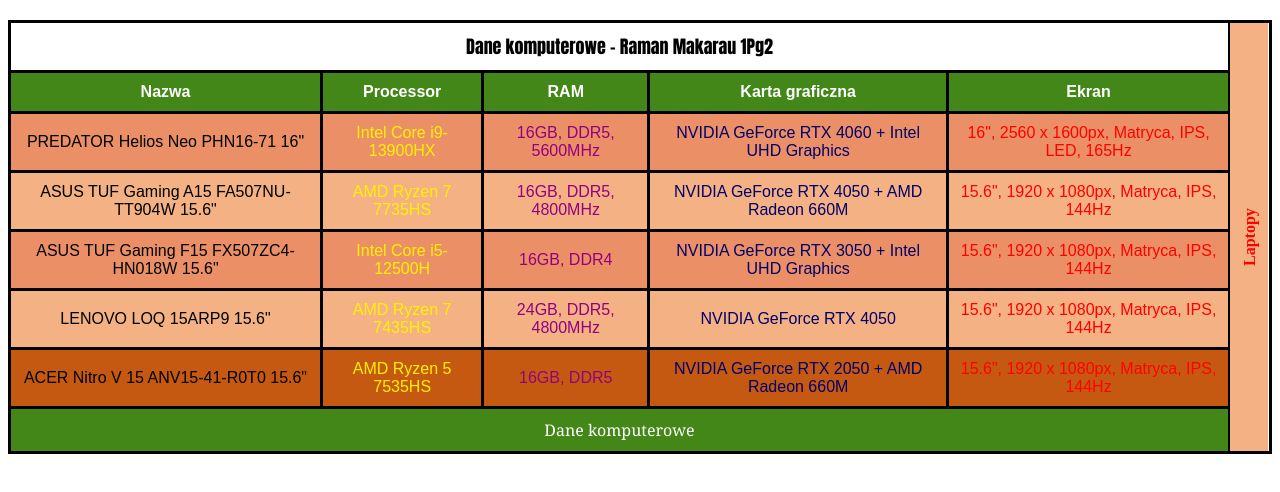
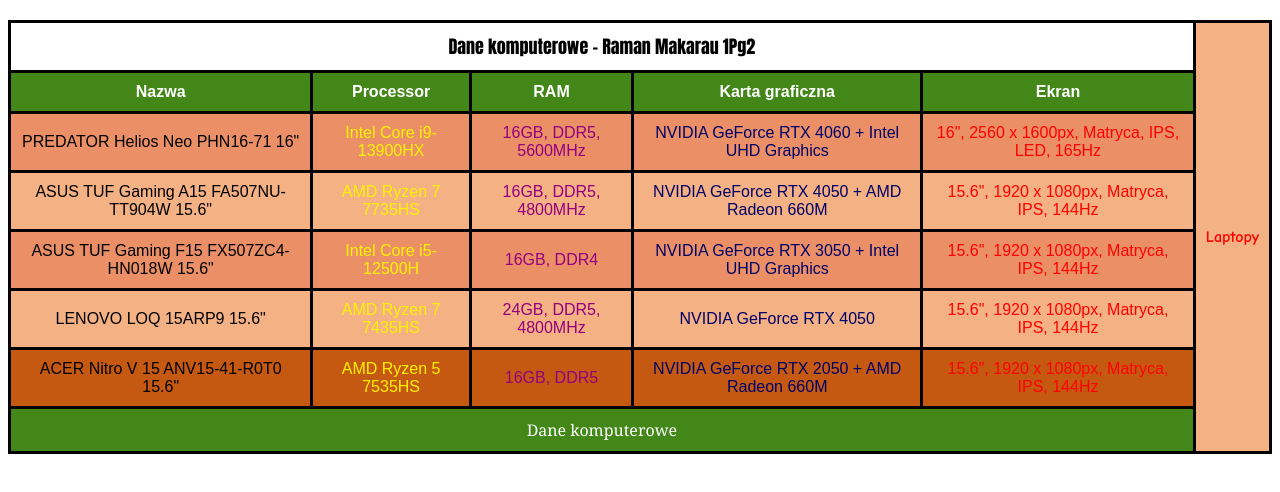
Before and after one commit to RomanMakarov6666/mojastrona, a plain HTML site: page tabela_makarau.html in a window 1280 px wide. Drawn offline with Linux system fonts and the light colour scheme.

Commit message:
Add files via upload

```diff
--- a/tabela_makarau.html
+++ b/tabela_makarau.html
@@ -58,12 +58,12 @@
         /* Styling the Laptopy column */
         .laptopy-column {
             background-color: #f4b183;
-            writing-mode: vertical-rl;
-            transform: rotate(180deg);
+
+
             font-weight: bold;
             color: red;
             border: none;
-            font-family: 'comic';
+            font-family: 'Comic Sans MS';
         }
         .data-bg{
             font-family: Impact;
```
